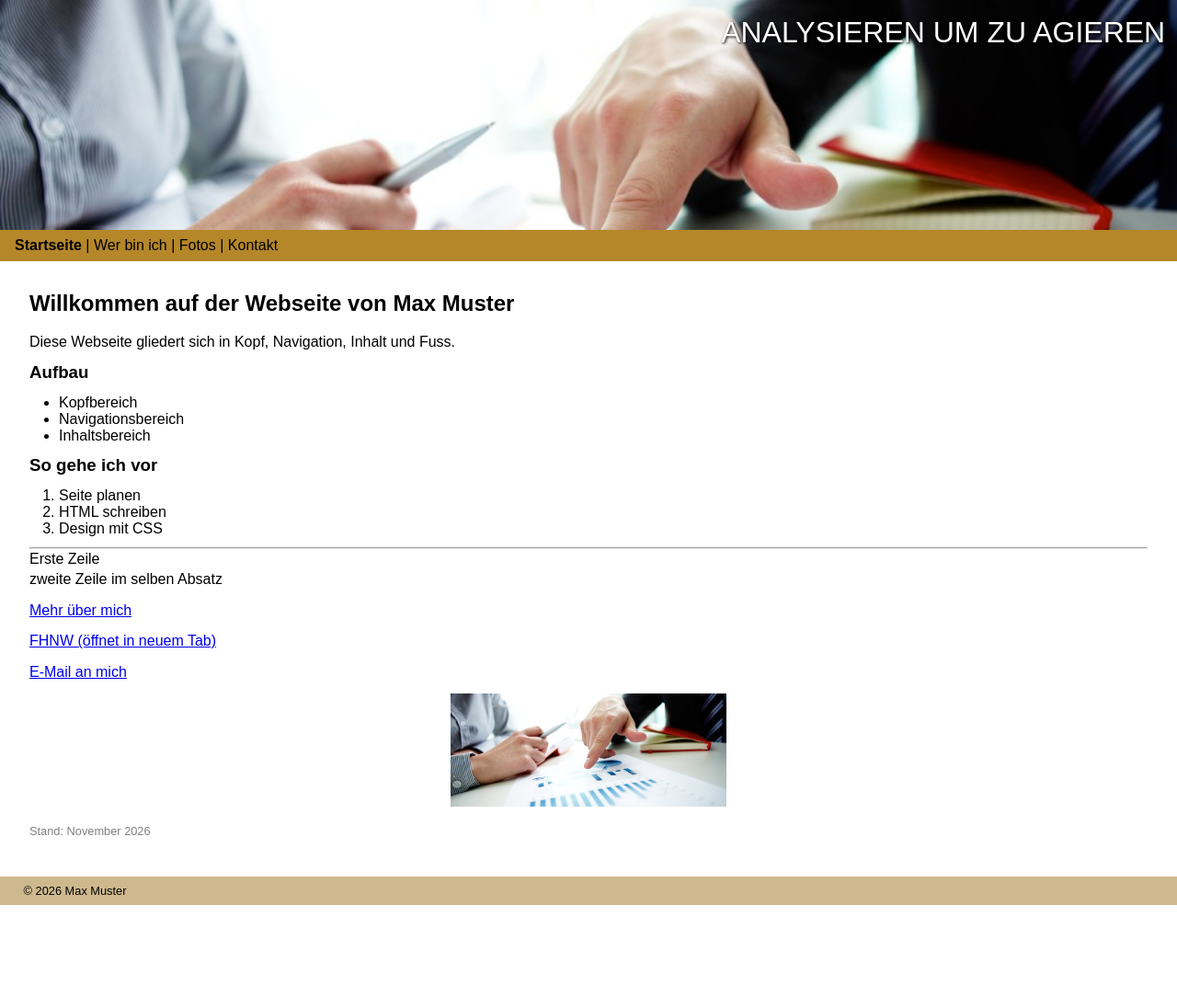
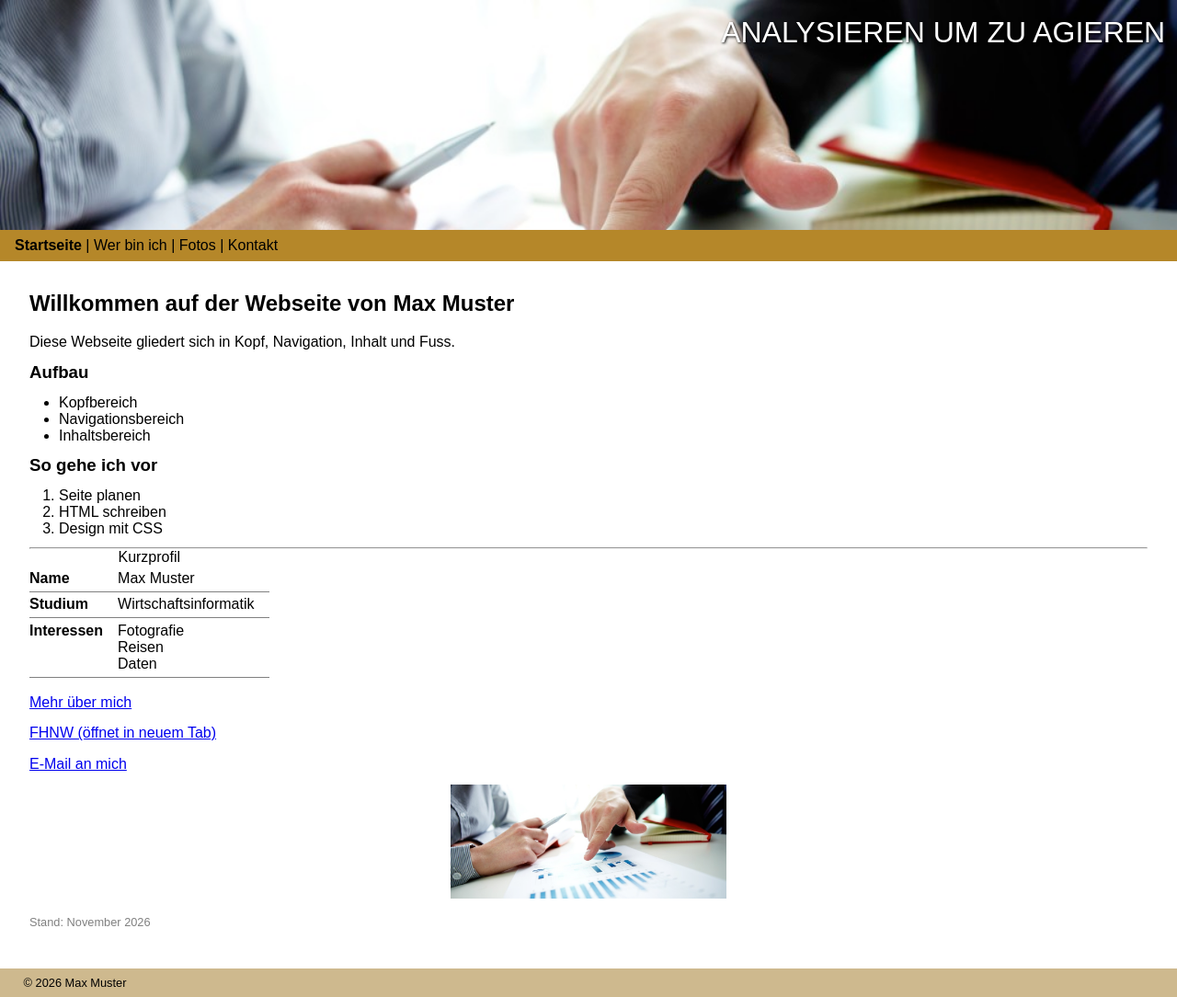
Before and after one commit to masta-nksa/INFGL-Uebungschecks, a Jekyll site: the page musterloesung-webseite/index.html, which Jekyll copies as it is, in a window 1280 px wide. Shown: the whole page at 92% size. Built offline with Jekyll 4.4.1, drawn with Linux system fonts in a browser that asks for light colours; before the commit the page ends 984 px from its top, so only the background shows below that.

Commit message:
Druck- und Handy-CSS als Demo, Kurzprofil-Tabelle auf der Startseite
Co-Authored-By: Claude Sonnet 5.5 <noreply@anthropic.com>

```diff
--- a/musterloesung-webseite/gallery.html
+++ b/musterloesung-webseite/gallery.html
@@ -10,6 +10,9 @@
     <link rel="stylesheet" href="./style.css">
     <!-- Zweites Design: obige Zeile auskommentieren, diese aktivieren -->
     <!-- <link rel="stylesheet" href="./style-modern.css"> -->
+    <!-- Zusätzlich je nach Ausgabe: Drucker und schmale Bildschirme (Handy) -->
+    <link rel="stylesheet" media="print" href="./print.css">
+    <link rel="stylesheet" media="(max-width: 600px)" href="./mobile.css">
   </head>
   <body>
     <header>
--- a/musterloesung-webseite/ich.html
+++ b/musterloesung-webseite/ich.html
@@ -10,6 +10,9 @@
     <link rel="stylesheet" href="./style.css">
     <!-- Zweites Design: obige Zeile auskommentieren, diese aktivieren -->
     <!-- <link rel="stylesheet" href="./style-modern.css"> -->
+    <!-- Zusätzlich je nach Ausgabe: Drucker und schmale Bildschirme (Handy) -->
+    <link rel="stylesheet" media="print" href="./print.css">
+    <link rel="stylesheet" media="(max-width: 600px)" href="./mobile.css">
   </head>
   <body>
     <header>
--- a/musterloesung-webseite/index.html
+++ b/musterloesung-webseite/index.html
@@ -10,6 +10,9 @@
     <link rel="stylesheet" href="./style.css">
     <!-- Zweites Design: obige Zeile auskommentieren, diese aktivieren -->
     <!-- <link rel="stylesheet" href="./style-modern.css"> -->
+    <!-- Zusätzlich je nach Ausgabe: Drucker und schmale Bildschirme (Handy) -->
+    <link rel="stylesheet" media="print" href="./print.css">
+    <link rel="stylesheet" media="(max-width: 600px)" href="./mobile.css">
   </head>
   <body>
     <header>
@@ -37,7 +40,21 @@
         <li>Design mit CSS</li>
       </ol>
       <hr>
-      <p>Erste Zeile<br>zweite Zeile im selben Absatz</p>
+      <table class="kurzprofil">
+        <caption>Kurzprofil</caption>
+        <tr>
+          <th>Name</th>
+          <td>Max Muster</td>
+        </tr>
+        <tr>
+          <th>Studium</th>
+          <td>Wirtschaftsinformatik</td>
+        </tr>
+        <tr>
+          <th>Interessen</th>
+          <td>Fotografie<br>Reisen<br>Daten</td>
+        </tr>
+      </table>
       <p><a href="./ich.html">Mehr über mich</a></p>
       <p><a href="https://www.fhnw.ch" target="_blank">FHNW (öffnet in neuem Tab)</a></p>
       <p><a href="mailto:max.muster@example.ch">E-Mail an mich</a></p>
--- a/musterloesung-webseite/kontakt.html
+++ b/musterloesung-webseite/kontakt.html
@@ -10,6 +10,9 @@
     <link rel="stylesheet" href="./style.css">
     <!-- Zweites Design: obige Zeile auskommentieren, diese aktivieren -->
     <!-- <link rel="stylesheet" href="./style-modern.css"> -->
+    <!-- Zusätzlich je nach Ausgabe: Drucker und schmale Bildschirme (Handy) -->
+    <link rel="stylesheet" media="print" href="./print.css">
+    <link rel="stylesheet" media="(max-width: 600px)" href="./mobile.css">
   </head>
   <body>
     <header>
--- /dev/null
+++ b/musterloesung-webseite/mobile.css
@@ -0,0 +1,99 @@
+/* Handy-Stylesheet (nur zum Zeigen).
+   Eingebunden mit media="(max-width: 600px)": Der Browser verwendet es nur,
+   wenn das Fenster höchstens 600 Pixel breit ist (Handy, schmales Fenster).
+   Es liegt NACH dem normalen Stylesheet und überschreibt nur, was auf dem
+   kleinen Bildschirm anders sein muss. Es funktioniert mit style.css und
+   style-modern.css. Zum Ausprobieren das Browserfenster schmal ziehen.
+   Voraussetzung: <meta name="viewport" …> im <head>. */
+
+/* Kopf: niedriger und kleinere Schrift */
+header {
+  min-height: 0;
+  height: 140px;
+}
+
+header p {
+  font-size: 1.4rem;
+  padding: 0.5rem 1rem 0 0;
+}
+
+/* Navigation: Links untereinander, grosse Tippflächen (mind. ca. 44 px hoch) */
+nav {
+  display: flex;
+  flex-direction: column;
+  align-items: stretch;
+  padding: 0.5rem 0;
+  font-size: 0;                /* blendet die Trennzeichen « | » aus */
+}
+
+nav a {
+  display: block;
+  padding: 0.8rem 1rem;
+  font-size: 1.1rem;
+  border-radius: 0;
+}
+
+/* Inhalt: weniger Rand, kleinere Überschriften */
+main {
+  width: auto;
+  padding: 1rem;
+}
+
+h2 { font-size: 1.3rem; }
+
+/* Bilder nie breiter als der Bildschirm */
+img {
+  max-width: 100%;
+  height: auto;
+}
+
+/* Tabelle: lässt sich seitlich wischen, statt die Seite zu verbreitern */
+#cv {
+  display: block;
+  overflow-x: auto;
+}
+
+/* Galerie: zwei Spalten, kein Hover-Zoom (es gibt keine Maus) */
+#album {
+  display: block;
+  width: auto;
+  padding: 0;
+  border: 0;
+}
+
+#album ul {
+  display: grid;
+  grid-template-columns: 1fr 1fr;
+  gap: 0.5rem;
+  padding: 0;
+}
+
+#album li {
+  float: none;
+  padding: 0;
+}
+
+#album img,
+#album li:hover img {
+  width: 100%;
+  height: auto;
+  transform: none;
+  box-shadow: none;
+}
+
+/* Formulare: über die ganze Breite, Schrift mind. 16 px (sonst zoomt iOS beim Tippen) */
+form {
+  max-width: none;
+  padding: 1rem;
+}
+
+input[type="text"], select {
+  width: 100%;
+  font-size: 1rem;
+  padding: 0.7rem;
+}
+
+input[type="submit"], input[type="reset"] {
+  font-size: 1rem;
+  padding: 0.7rem 1.2rem;
+}
--- /dev/null
+++ b/musterloesung-webseite/print.css
@@ -0,0 +1,133 @@
+/* Druck-Stylesheet (nur zum Zeigen).
+   Eingebunden mit media="print": Der Browser verwendet es nur beim Drucken
+   (Strg+P bzw. Druckvorschau) und nur zusätzlich zum normalen Stylesheet.
+   Es funktioniert mit style.css und mit style-modern.css. */
+
+@page {
+  margin: 2cm;                 /* Seitenrand auf dem Papier */
+}
+
+/* Schwarz auf Weiss, Serifenschrift in Punkt (typisch für Papier) */
+html, body {
+  background: #fff !important;
+  color: #000 !important;
+  font: 12pt/1.4 Georgia, "Times New Roman", serif;
+}
+
+/* Effekte und Schatten braucht es auf Papier nicht */
+* {
+  box-shadow: none !important;
+  text-shadow: none !important;
+  transition: none !important;
+}
+
+/* Kopfbereich: Hintergrundbilder druckt der Browser meist nicht, also nur Text */
+header {
+  min-height: 0;
+  height: auto;
+  background: none;
+  border-bottom: 2pt solid #000;
+}
+
+header p {
+  width: auto;
+  margin: 0 0 0.5cm;
+  padding: 0;
+  color: #000;
+  font-size: 22pt;
+  text-align: left;
+}
+
+/* Navigation und Formulare sind auf Papier nutzlos */
+nav, form, input {
+  display: none !important;
+}
+
+main {
+  width: auto;
+  margin: 0;
+  padding: 0.5cm 0;
+}
+
+h2, h3 {
+  break-after: avoid;          /* Überschrift nie allein am Seitenende */
+}
+
+/* Links: Adresse ausschreiben, weil man auf Papier nicht klicken kann */
+a {
+  color: #000;
+  text-decoration: underline;
+}
+
+main a[href^="http"]::after {
+  content: " (" attr(href) ")";
+  font-size: 10pt;
+}
+
+/* Bilder: nie breiter als die Seite, nicht mitten im Bild umbrechen */
+img {
+  max-width: 100%;
+  break-inside: avoid;
+}
+
+.zentriert img {
+  width: 6cm;
+  transform: none !important;
+  border-radius: 0;
+}
+
+/* Tabelle mit einfachen Linien */
+#cv, .kurzprofil {
+  width: 100%;
+  border-collapse: collapse;
+  border: 0;
+  border-radius: 0;
+}
+
+#cv th, #cv td, .kurzprofil th, .kurzprofil td {
+  border: 0.5pt solid #000;
+  padding: 0.2cm 0.3cm;
+  background: none;
+  color: #000;
+}
+
+/* Galerie: ein festes Raster aus kleinen Bildern, ohne Zoom */
+#album {
+  display: block;
+  width: auto;
+  border: 0;
+  padding: 0;
+}
+
+#album ul {
+  list-style: none;
+  margin: 0;
+  padding: 0;
+  display: grid;
+  grid-template-columns: repeat(4, 1fr);
+  gap: 0.3cm;
+}
+
+#album li {
+  float: none;
+  padding: 0;
+}
+
+#album img,
+#album li:hover img {
+  width: 100%;
+  height: auto;
+  transform: none !important;
+  border-radius: 0;
+}
+
+/* Fuss */
+footer {
+  margin-top: 1cm;
+  padding: 0.3cm 0 0;
+  border-top: 0.5pt solid #000;
+  background: none;
+  color: #000;
+  font-size: 10pt;
+  text-align: left;
+}
--- a/musterloesung-webseite/style.css
+++ b/musterloesung-webseite/style.css
@@ -102,6 +102,18 @@ p.klein {
   background-color: #CEB98E;
 }
 
+.kurzprofil {
+  border-collapse: collapse;
+  margin-bottom: 1em;
+}
+
+.kurzprofil th, .kurzprofil td {
+  text-align: left;
+  vertical-align: top;
+  padding: 0.3em 1em 0.3em 0;
+  border-bottom: 1px solid gray;
+}
+
 input[type="submit"] {
   background-color: #B58729;
   padding: 0.2em 0.8em;
```
Also changed, not shown: lektionen/w8-html-webseite.md (+8 -1 lines), lektionen/w9-css-webseite.md (+17 -0 lines), musterloesung-webseite/README.md (+5 -0 lines), musterloesung-webseite/style-modern.css (+16 -0 lines).
